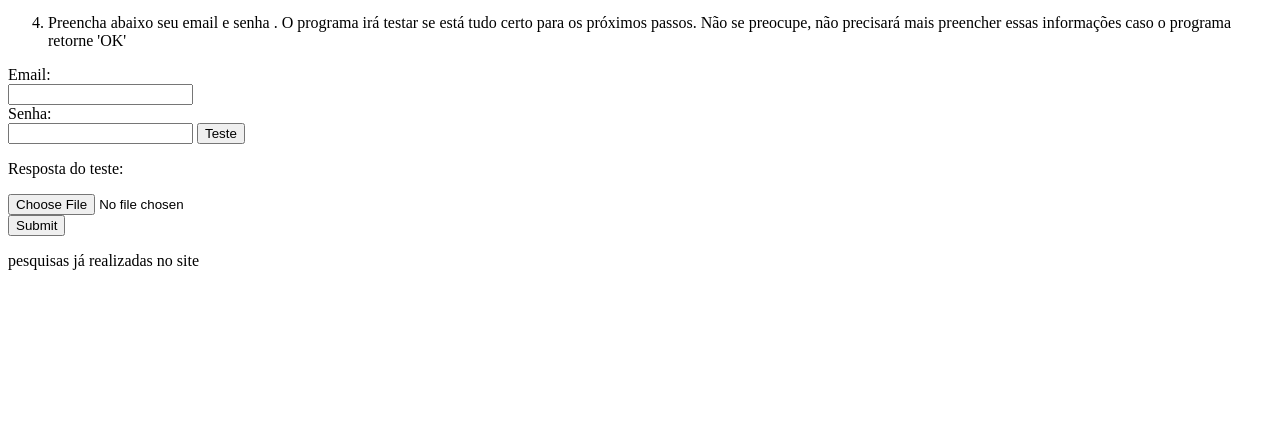
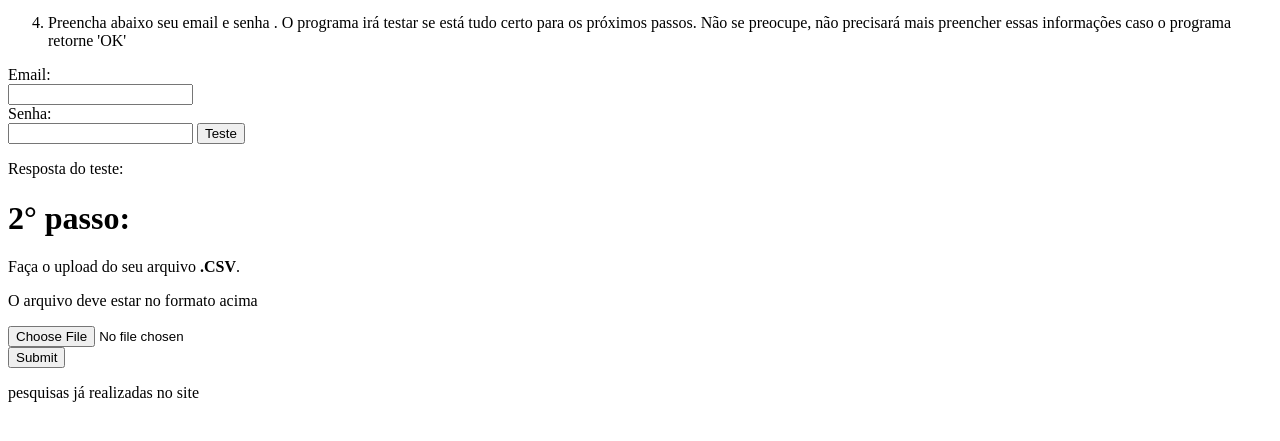
Before and after one commit to ThiagSampaio/Pombo-Correio, a Flask app: page / in a window 1280 px wide. Shown: the part 266-707 px from the top of the page. Run offline with Flask 2, Linux system fonts and the light colour scheme.

Commit message:
começo parte 2

```diff
--- a/templates/index.html
+++ b/templates/index.html
@@ -26,7 +26,12 @@
     </form>
     <p>Resposta do teste:</p>
     <p id="resposta_teste"></p>
+
     <!-- Fim do Passo 1-->
+
+    <h1> 2° passo:</h1>
+    <p>Faça o upload do seu arquivo <b>.CSV</b>.</p>
+    <p>O arquivo deve estar no formato acima</p>
 
     <form class="" action="data" method='post'>
         <input type='file' name='csvfile' value=''> <br>
@@ -40,8 +45,6 @@
     </div>
 
 
-
-
     <script src="https://cdnjs.cloudflare.com/ajax/libs/jquery/3.3.1/jquery.min.js"></script>
     <!--Scripts autorais-->
     <!--<script src="../static/js/login_email.js"></script>-->
```
